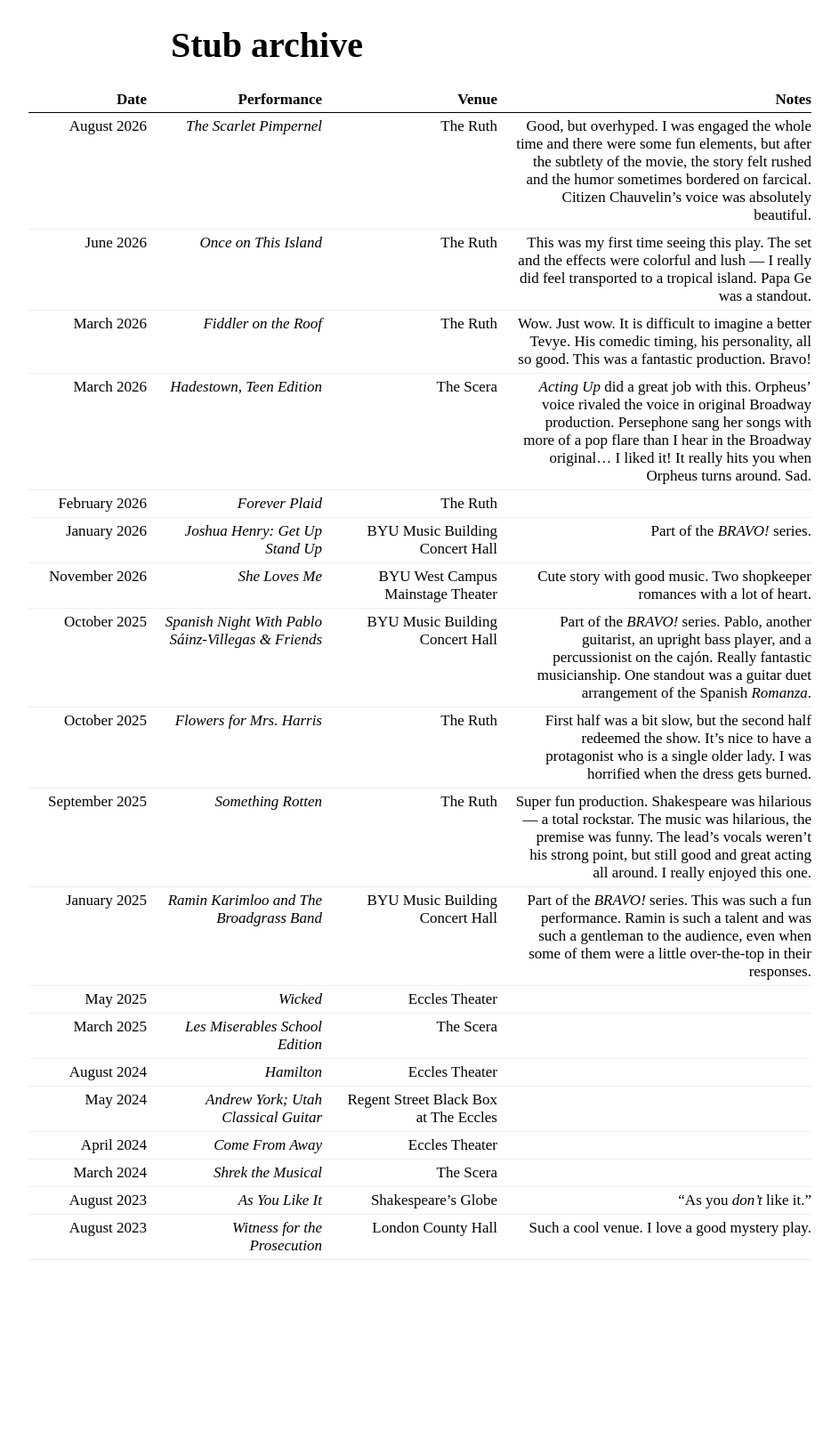
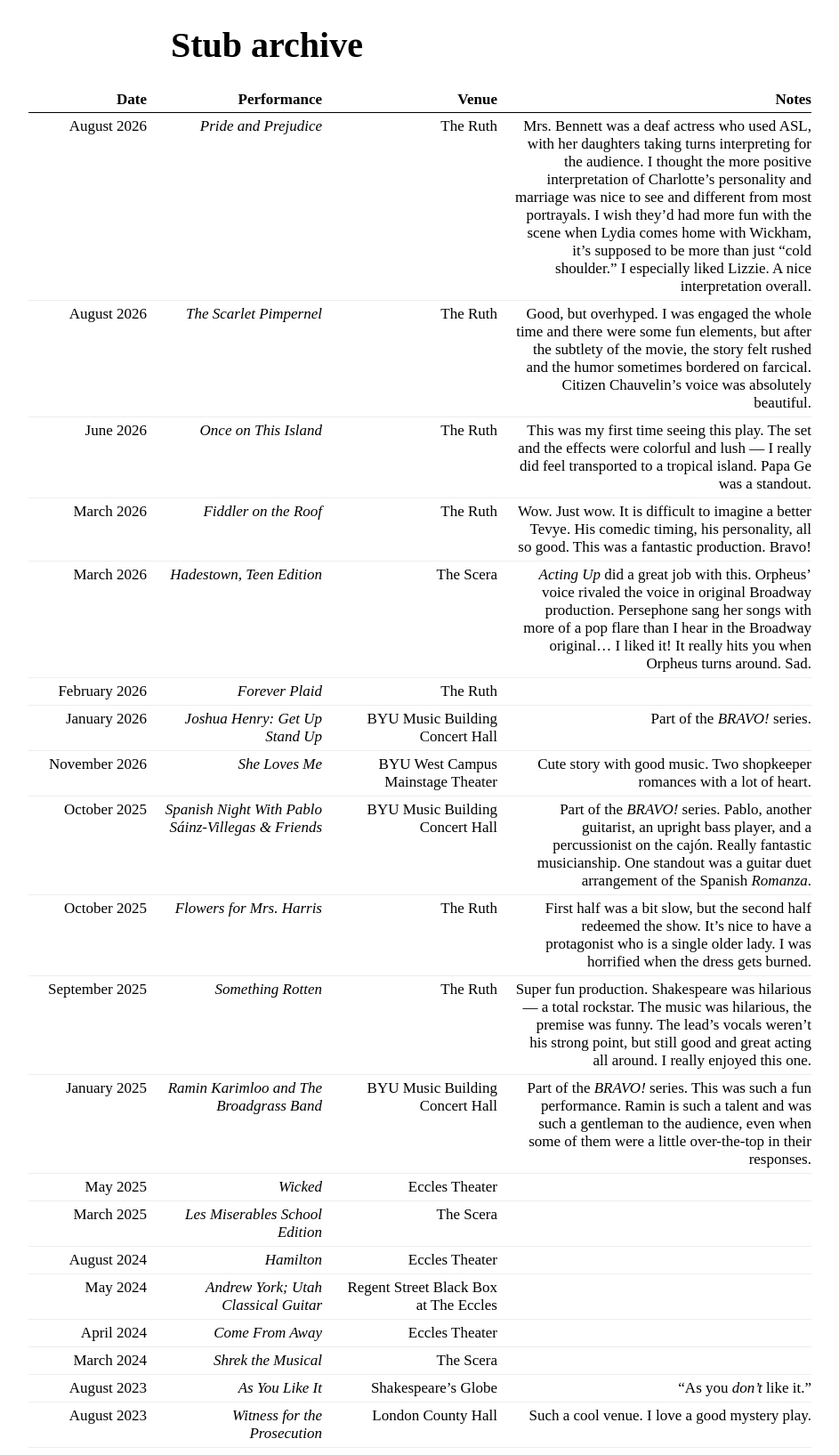
Before and after one commit to drewdaemon/drewtate.io, a Jekyll site: the page built from pages/stub-archive.md, in a window 1280 px wide. Shown: the whole page at 89% size, without its empty margins (168-1111 px from the left). Built offline with Jekyll 4.4.1, drawn with Linux system fonts in a browser that asks for light colours; before the commit the page ends 1424 px from its top, so only the background shows below that.

Commit message:
add pride and prejudice

```diff
--- a/pages/stub-archive.md
+++ b/pages/stub-archive.md
@@ -14,6 +14,7 @@ permalink: /stub-archive/
 
 | Date           | Performance                                         | Venue                                 | Notes                                                                                                                                                                                                                                                              |
 | -------------- | --------------------------------------------------- | ------------------------------------- | ------------------------------------------------------------------------------------------------------------------------------------------------------------------------------------------------------------------------------------------------------------------ |
+| August 2026    | _Pride and Prejudice_                             | The Ruth                              |  Mrs. Bennett was a deaf actress who used ASL, with her daughters taking turns interpreting for the audience. I thought the more positive interpretation of Charlotte's personality and marriage was nice to see and different from most portrayals. I wish they'd had more fun with the scene when Lydia comes home with Wickham, it's supposed to be more than just "cold shoulder." I especially liked Lizzie. A nice interpretation overall.|
 | August 2026    | _The Scarlet Pimpernel_                             | The Ruth                              | Good, but overhyped. I was engaged the whole time and there were some fun elements, but after the subtlety of the movie, the story felt rushed and the humor sometimes bordered on farcical. Citizen Chauvelin's voice was absolutely beautiful.                   |
 | June 2026      | _Once on This Island_                               | The Ruth                              | This was my first time seeing this play. The set and the effects were colorful and lush — I really did feel transported to a tropical island. Papa Ge was a standout.                                                                                              |
 | March 2026     | _Fiddler on the Roof_                               | The Ruth                              | Wow. Just wow. It is difficult to imagine a better Tevye. His comedic timing, his personality, all so good. This was a fantastic production. Bravo!                                                                                                                |
```
